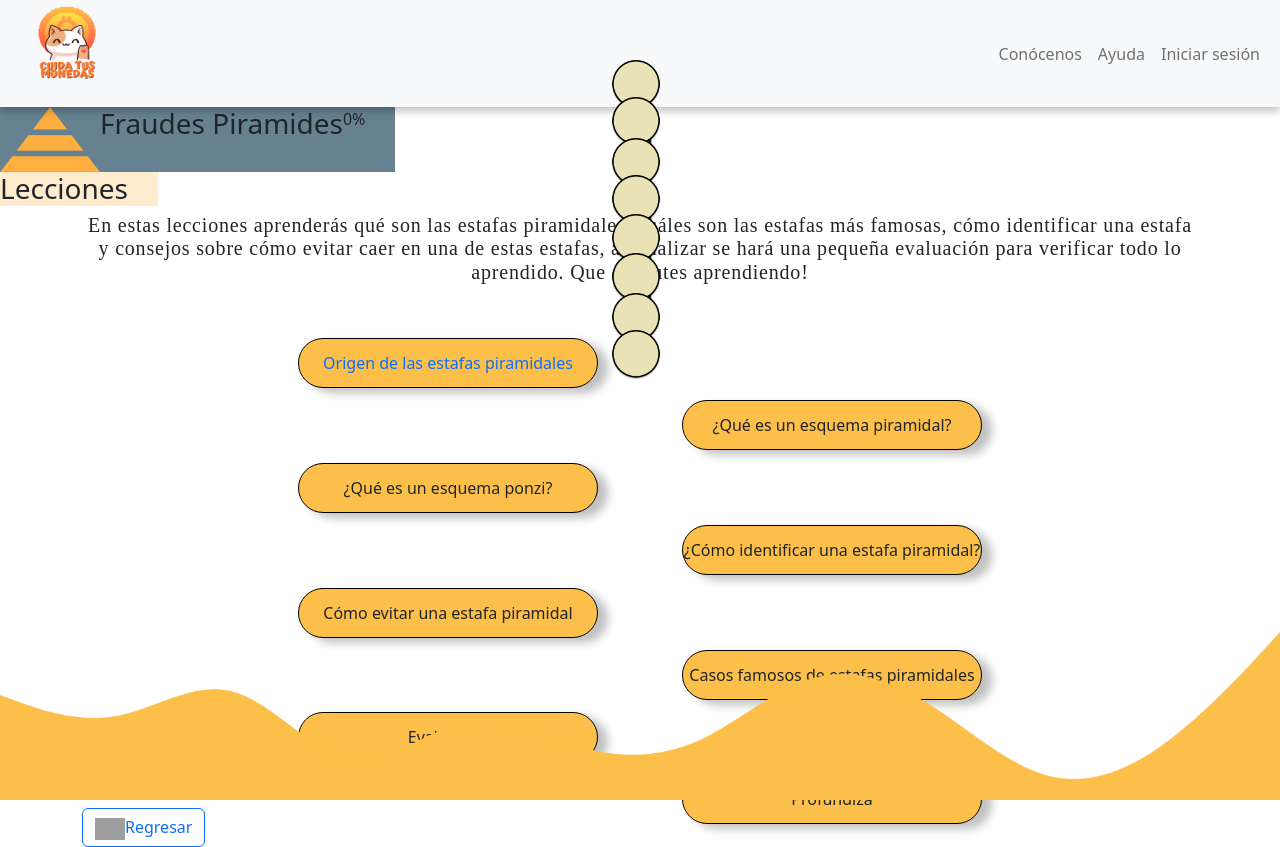
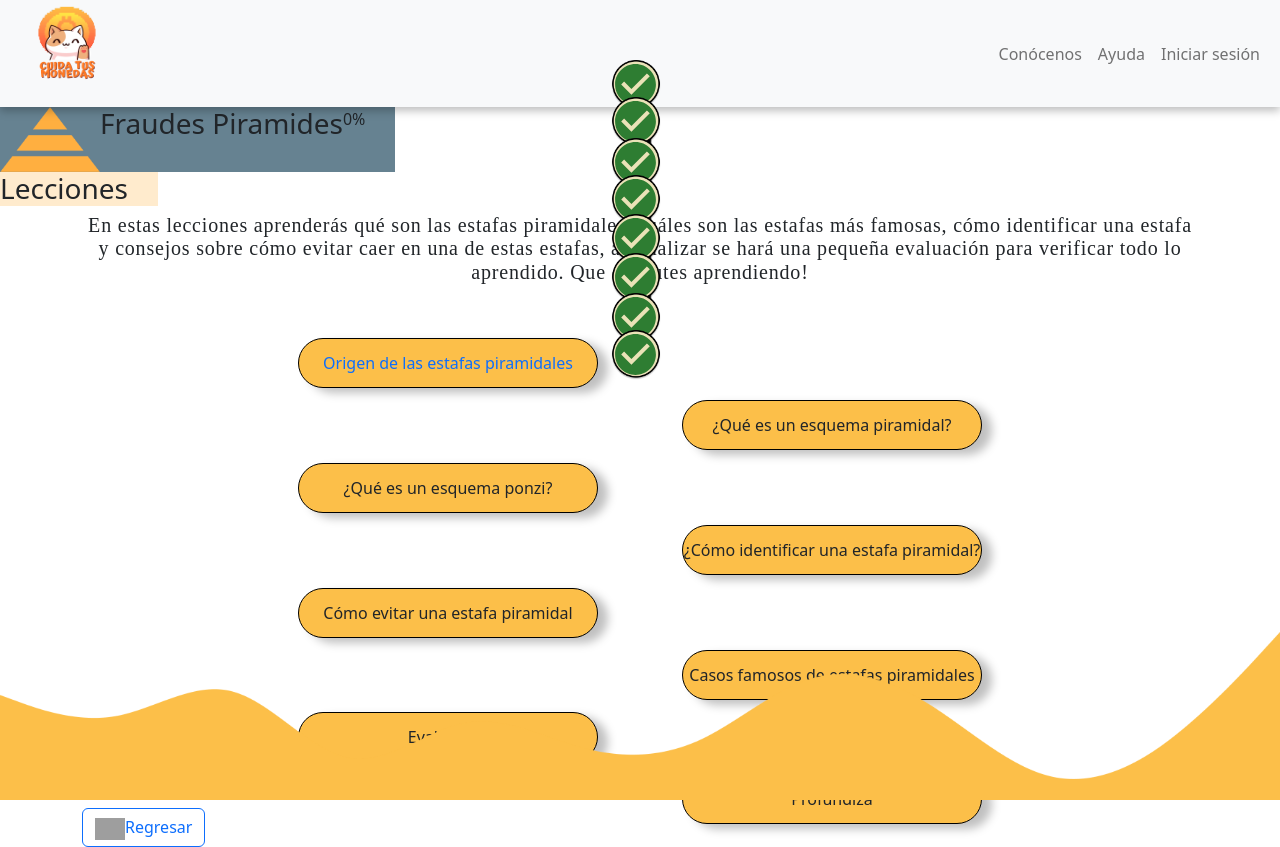
Before and after one commit to LucasA75/CuidaTusMonedas, a React (Create React App) app in the folder React CTM/: page /InPira in a window 1280 px wide. Built offline with nearby package versions, Linux system fonts and the light colour scheme; grey boxes are pictures that could not be loaded.

Commit message:
Indice v2 - Mui Checker

```diff
--- a/React CTM/src/components/LeccionesIndex/LeccionesIndex.css
+++ b/React CTM/src/components/LeccionesIndex/LeccionesIndex.css
@@ -136,3 +136,10 @@ height: 50px;
     top: 31.2vh;
     right: -1vh;
 }
+
+.Check{
+    position: absolute;
+    width: 100%;
+    height: 100%;
+
+}
--- a/React CTM/src/components/LeccionesIndex/LeccionesIndex.js
+++ b/React CTM/src/components/LeccionesIndex/LeccionesIndex.js
@@ -2,6 +2,7 @@ import React from 'react'
 import "./LeccionesIndex.css"
 import linea from "../../assets/Linea.png"
 import elipse from "../../assets/Elipse.png"
+import { CheckCircle } from '@mui/icons-material'
 
 
 const LeccionesIndex = () => {
@@ -30,28 +31,52 @@ const LeccionesIndex = () => {
         </div>
         <div className='LineaDeProgreso1'>
           <div className='Elipse1'>
-            <img src={elipse} alt="Elipse"/>
+            <div className='Check'>
+              <CheckCircle color="success" sx={{ fontSize: 49 }} />
+            </div>
+            <img src={elipse} alt="Elipse" />
           </div>
           <div className='Elipse2'>
-            <img src={elipse} alt="Elipse"/>
+            <div className='Check'>
+              <CheckCircle color="success" sx={{ fontSize: 49 }} />
+            </div>
+            <img src={elipse} alt="Elipse" />
           </div>
           <div className='Elipse3'>
-            <img src={elipse} alt="Elipse"/>
+            <div className='Check'>
+              <CheckCircle color="success" sx={{ fontSize: 49 }} />
+            </div>
+            <img src={elipse} alt="Elipse" />
           </div>
           <div className='Elipse4'>
-            <img src={elipse} alt="Elipse"/>
+            <div className='Check'>
+              <CheckCircle color="success" sx={{ fontSize: 49 }} />
+            </div>
+            <img src={elipse} alt="Elipse" />
           </div>
           <div className='Elipse5'>
-            <img src={elipse} alt="Elipse"/>
+            <div className='Check'>
+              <CheckCircle color="success" sx={{ fontSize: 49 }} />
+            </div>
+            <img src={elipse} alt="Elipse" />
           </div>
           <div className='Elipse6'>
-            <img src={elipse} alt="Elipse"/>
+            <div className='Check'>
+              <CheckCircle color="success" sx={{ fontSize: 49 }} />
+            </div>
+            <img src={elipse} alt="Elipse" />
           </div>
           <div className='Elipse7'>
-            <img src={elipse} alt="Elipse"/>
+            <div className='Check'>
+              <CheckCircle color="success" sx={{ fontSize: 49 }} />
+            </div>
+            <img src={elipse} alt="Elipse" />
           </div>
           <div className='Elipse8'>
-            <img src={elipse} alt="Elipse"/>
+            <div className='Check'>
+              <CheckCircle color="success" sx={{ fontSize: 49 }} />
+            </div>
+            <img src={elipse} alt="Elipse" />
           </div>
           <div className='Linea1'>
             <img src={linea} alt="linea" />
--- a/React CTM/src/pages/Home.js
+++ b/React CTM/src/pages/Home.js
@@ -1,5 +1,5 @@
 import React from "react";
-import { Headermain,Main,MenuModulos,FooterMain } from "../components";
+import { Headermain,Main,MenuModulos,FooterMain} from "../components";
 
 const Home =() =>{
     return(
```
